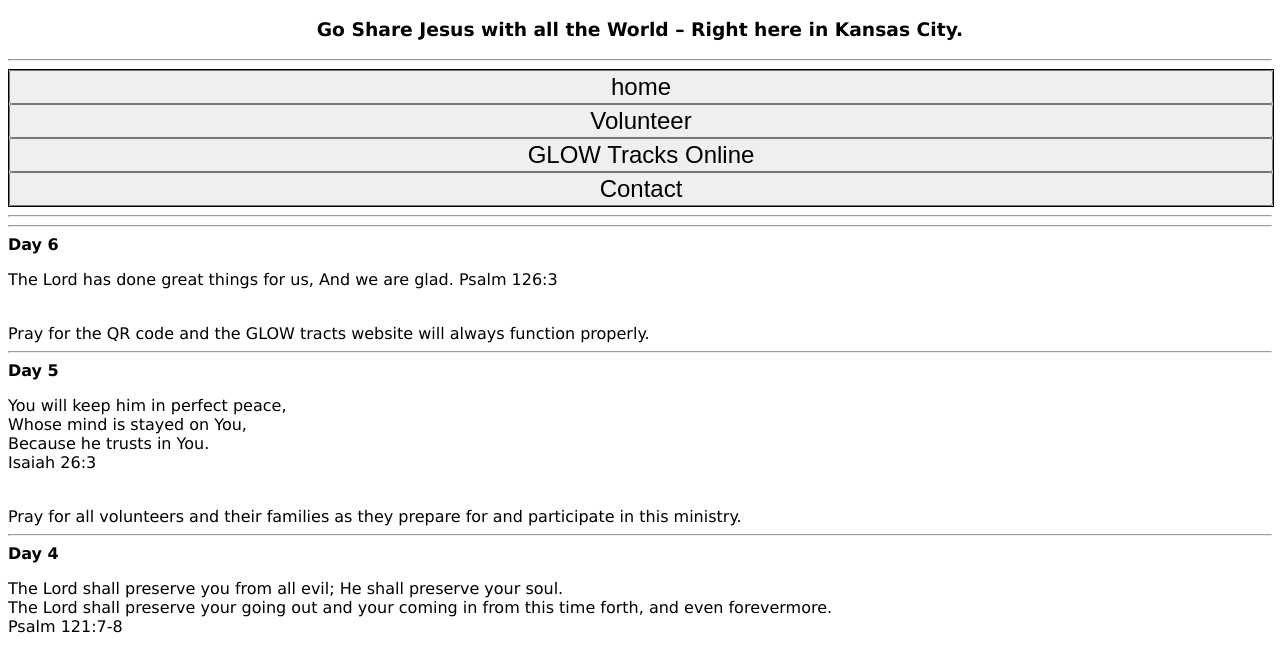
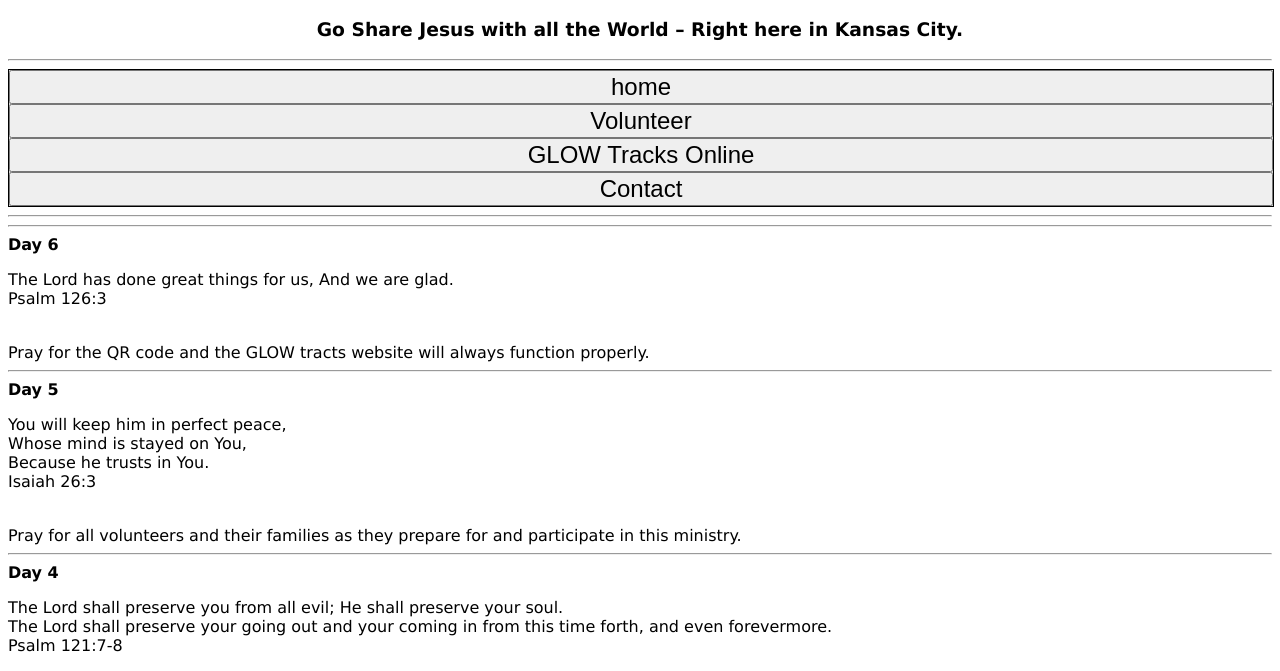
Before and after one commit to greenpro/WaterEvangelism, a plain HTML site: page 40days.html in a window 1280 px wide. Shown: the part 62-733 px from the top of the page. Drawn offline with Linux system fonts and the light colour scheme.

Commit message:
Update 40days.html

```diff
--- a/40days.html
+++ b/40days.html
@@ -71,7 +71,7 @@
       <div class="day">
         <b>Day 6</b>
         <p>
-			The Lord has done great things for us, And we are glad.
+			The Lord has done great things for us, And we are glad.<br />
 			Psalm 126:3
         </p>
         <br />
```
